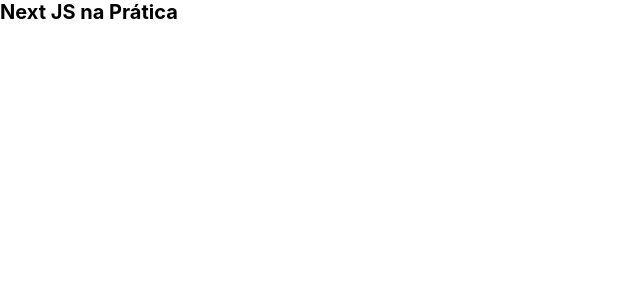
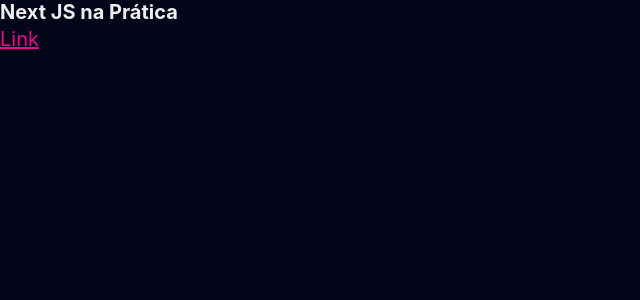
Before and after one commit to vits56/my-tryps, a Next.js app: page / in a window 1280 px wide. Shown: the top 300 px of the page, without its empty margins (0-640 px from the left). Built offline with nearby package versions, Linux system fonts and the light colour scheme.

Commit message:
adicionando css variables

```diff
--- a/src/components/Main/index.tsx
+++ b/src/components/Main/index.tsx
@@ -1,3 +1,8 @@
-const Main = () => <h1>Next JS na Prática</h1>
+const Main = () => (
+  <div>
+    <h1>Next JS na Prática</h1>
+    <a href="http://">Link</a>
+  </div>
+)
 
 export default Main
--- a/src/styles/global.ts
+++ b/src/styles/global.ts
@@ -1,19 +1,43 @@
 import { createGlobalStyle } from 'styled-components'
 
 const GlobalStyles = createGlobalStyle`
+  :root {
+    --highlight: #e20e8d;
+    --background: #030518;
+    --white: #eeeeee;
+    --container: 100rem;
+    --small: 1.5rem;
+    --medium: 3rem;
+    --large: 5rem;
+  }
+
   * {
     margin: 0;
     padding: 0;
     box-sizing: border-box;
   }
+
   html {
     font-size: 62.5%;
   }
+
   html, body, #__next {
     height: 100%;
+    background: var(--background);
+    color: var(--white);
   }
+
   body {
     font-family: -apple-system, BlinkMacSystemFont, 'Segoe UI', Roboto, Oxygen, Ubuntu, Cantarell, 'Open Sans', 'Helvetica Neue', sans-serif
+  }
+
+  p,
+  a {
+    font-size: 2rem;
+    line-height: var(--medium);
+  }
+  a {
+    color: var(--highlight);
   }
 `
 
```
